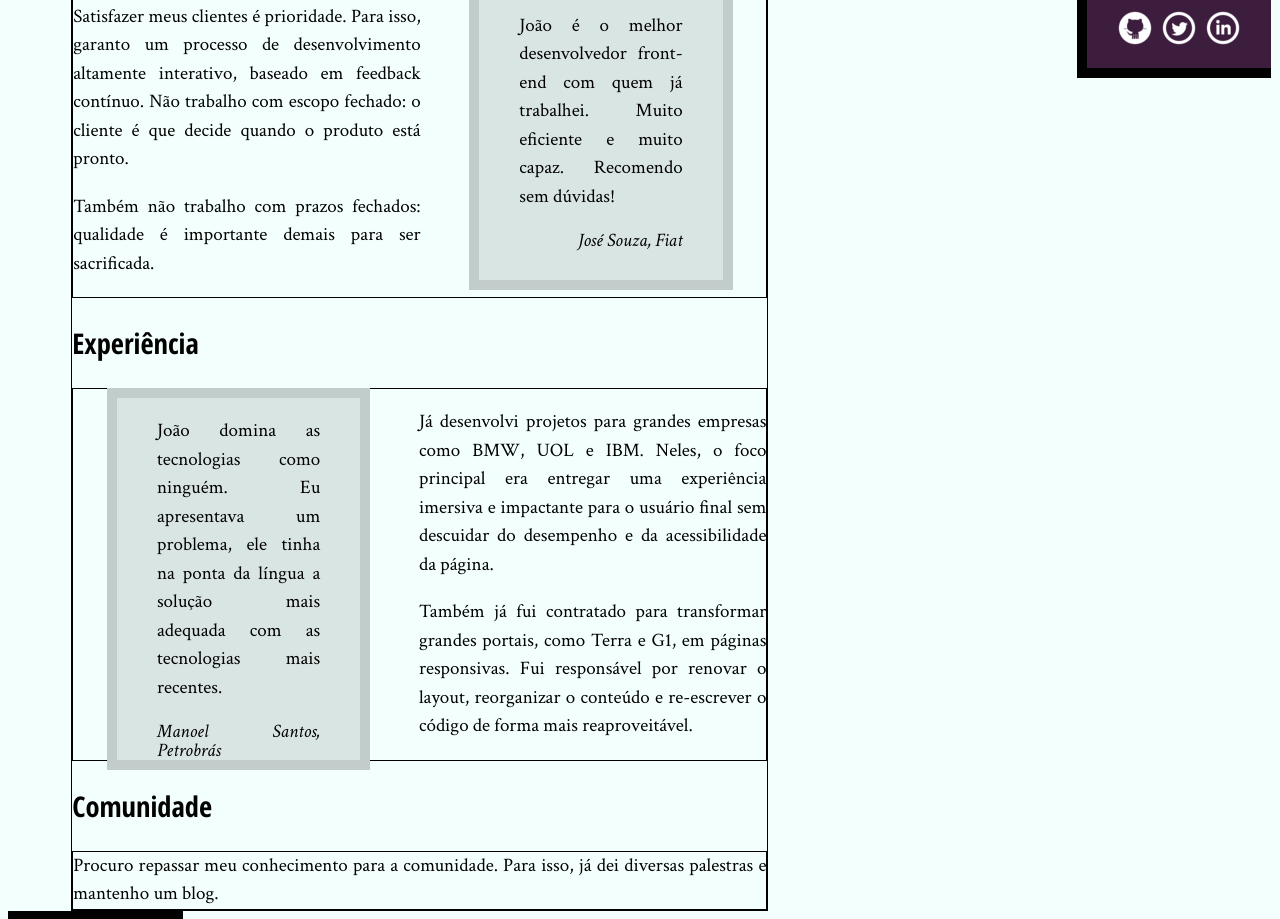
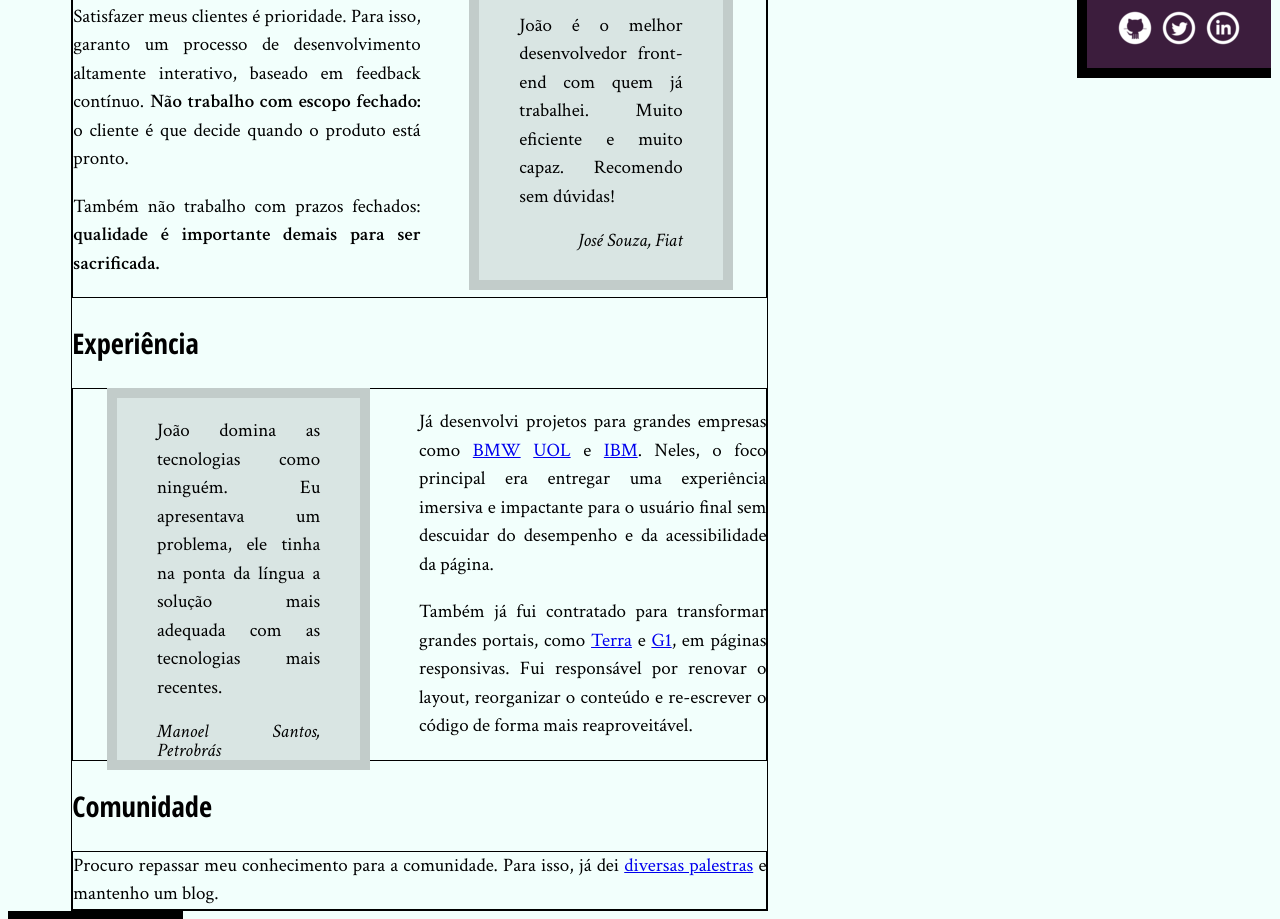
Before and after one commit to jardimmatos/site-joaodasilva, a plain HTML site: page index.html in a window 1280 px wide. Shown: the part 528-1447 px from the top of the page. Drawn offline with Linux system fonts and the light colour scheme.

Commit message:
Adicionado links de sites

```diff
--- a/index.css
+++ b/index.css
@@ -122,3 +122,7 @@ footer{
 .linkedin{
     background-image: url(img/linkedin.png);
 }
+
+.strong{
+    font-weight: bold;
+}
--- a/index.html
+++ b/index.html
@@ -40,9 +40,9 @@
                 </div>
 
                 <div class="conteudo-principal">
-                    <p>Satisfazer meus clientes é prioridade. Para isso, garanto um processo de desenvolvimento altamente interativo, baseado em feedback contínuo. Não trabalho com escopo fechado: o cliente é que decide quando o produto está pronto.</p>
+                    <p>Satisfazer meus clientes é prioridade. Para isso, garanto um processo de desenvolvimento altamente interativo, baseado em feedback contínuo. <strong>Não trabalho com escopo fechado:</strong> o cliente é que decide quando o produto está pronto.</p>
 
-                    <p>Também não trabalho com prazos fechados: qualidade é importante demais para ser sacrificada.</p>
+                    <p>Também não trabalho com prazos fechados: <strong>qualidade é importante demais para ser sacrificada.</strong></p>
                 </div>
                 <h2 class="subtitulos">Experiência</h2>
                 <div class="petrobras">
@@ -52,12 +52,12 @@
                     </blockquote>
                 </div>
                 <div class="conteudo-principal">
-                    <p>Já desenvolvi projetos para grandes empresas como BMW, UOL e IBM. Neles, o foco principal era entregar uma experiência imersiva e impactante para o usuário final sem descuidar do desempenho e da acessibilidade da página.</p>
-                    <p>Também já fui contratado para transformar grandes portais, como Terra e G1, em páginas responsivas. Fui responsável por renovar o layout, reorganizar o conteúdo e re-escrever o código de forma mais reaproveitável.</p>
+                    <p>Já desenvolvi projetos para grandes empresas como <a href="www.bmw.com">BMW</a> <a href="www.uol.com.br">UOL</a> e <a href="www.ibm.com">IBM</a>. Neles, o foco principal era entregar uma experiência imersiva e impactante para o usuário final sem descuidar do desempenho e da acessibilidade da página.</p>
+                    <p>Também já fui contratado para transformar grandes portais, como <a href="www.terra.com.br">Terra</a> e <a href="www.g1.com">G1</a>, em páginas responsivas. Fui responsável por renovar o layout, reorganizar o conteúdo e re-escrever o código de forma mais reaproveitável.</p>
                 </div>
                 <h2 class="subtitulos">Comunidade</h2>
                 <div class="conteudo-principal">
-                    Procuro repassar meu conhecimento para a comunidade. Para isso, já dei diversas palestras e mantenho um blog.
+                    Procuro repassar meu conhecimento para a comunidade. Para isso, já dei <a href="portfolio.html">diversas palestras</a>  e mantenho um blog.
                 </div>
         </div>
     </main>
```
